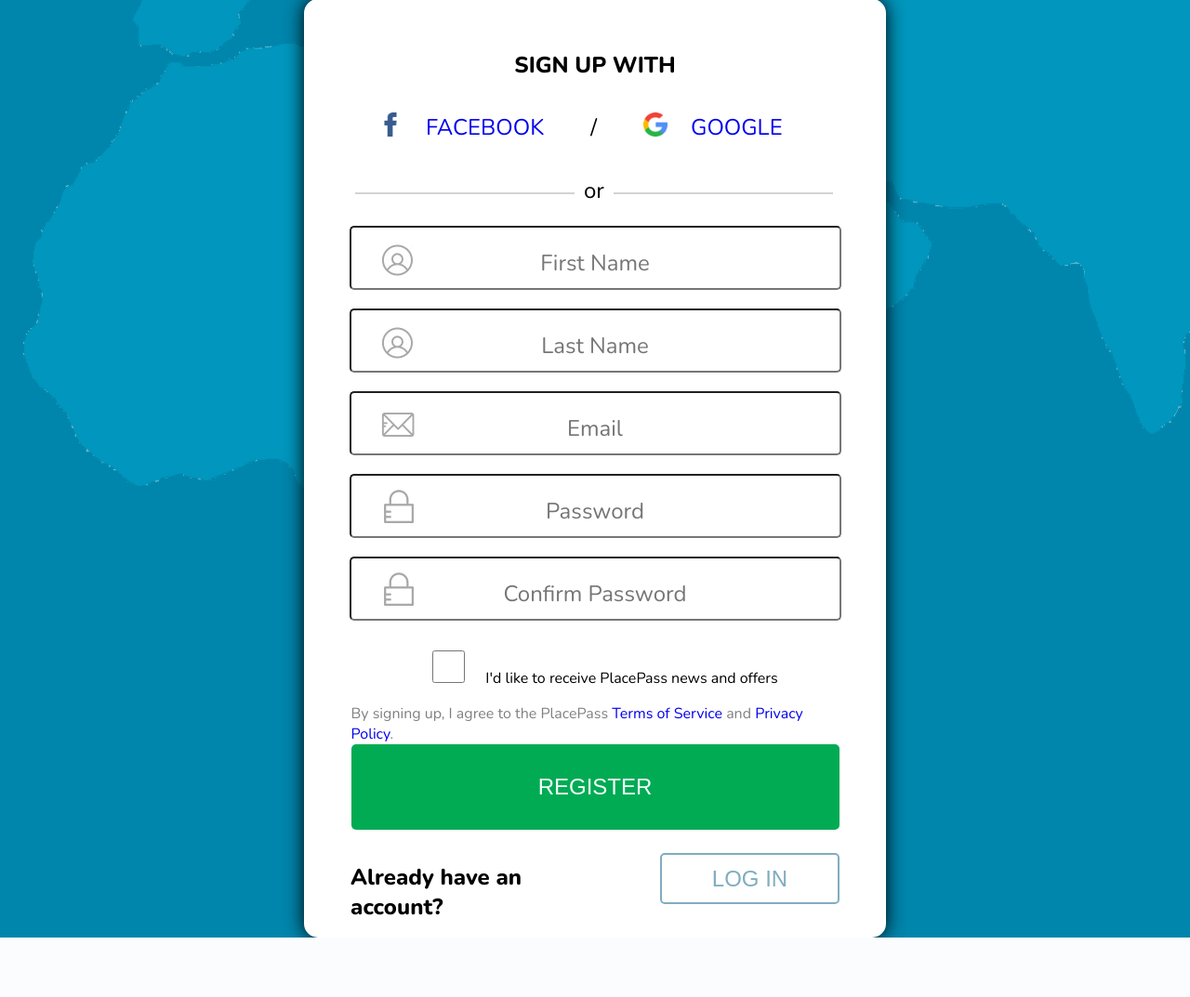
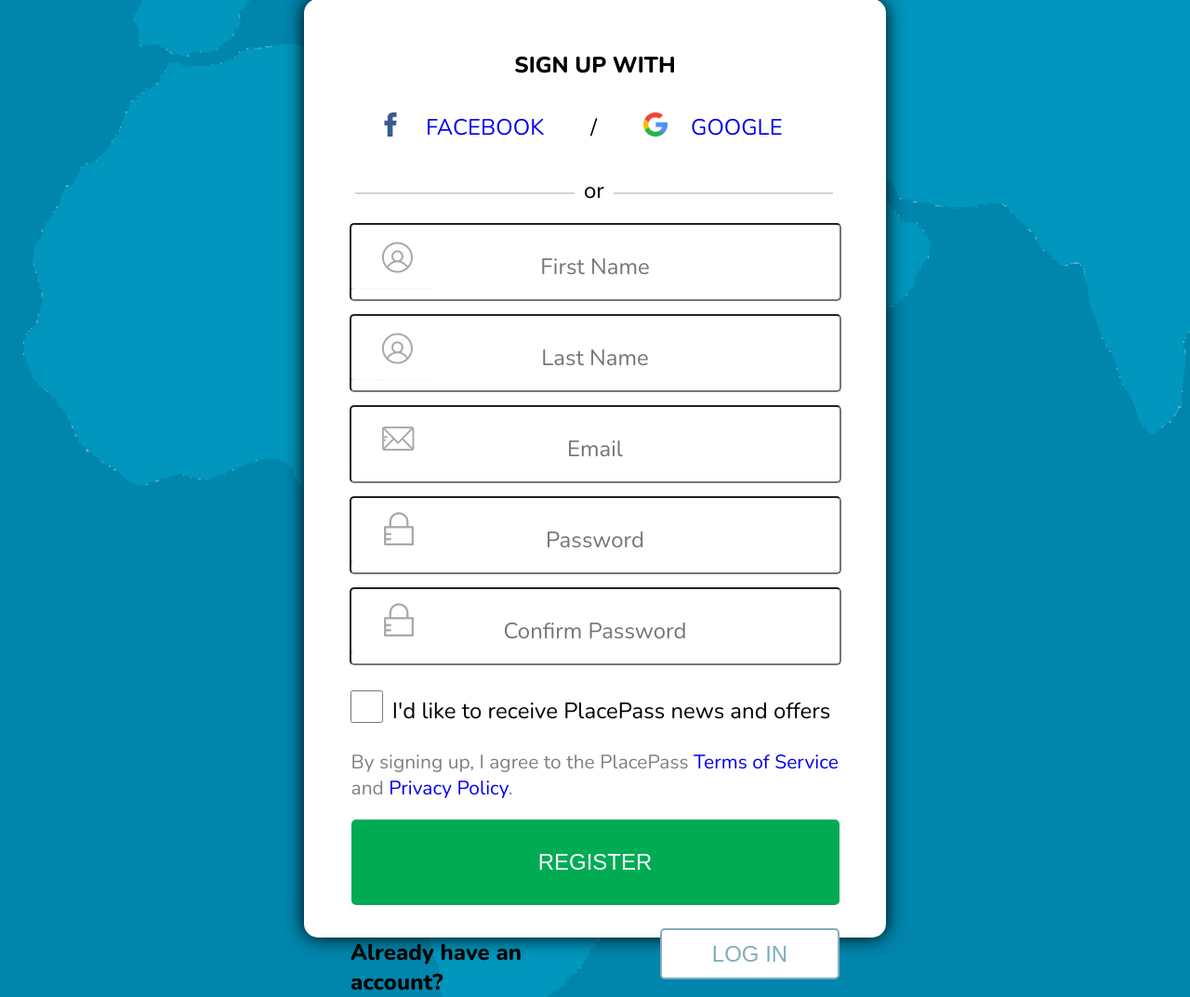
Before and after one commit to abikonya/django-site, a Django app: page / in a window 1280 px wide. Shown: the part 94-1167 px from the top of the page at 93% size. Before the commit the page ends 1103 px from the top, so only its background shows below. Run offline with Django 3.2, Linux system fonts and the light colour scheme; some libraries are stand-ins or nearby versions.

Commit message:
some html fixes

```diff
--- a/test_site/templates/auth.html
+++ b/test_site/templates/auth.html
@@ -41,12 +41,14 @@
         </ul>
         <form id='registartion' action="/test-site/success/" method="post"> {% csrf_token %}
             <center>
-                <input class="name" name="firstname" placeholder="First Name" required></input>
-                <input class="name" name="lastname" placeholder="Last Name" required></input>
-                <input class="email" name="email" placeholder="Email" required></input>
-                <input class="password" name="password" placeholder="Password" type="password" required></input>
-                <input class="password" name="password" placeholder="Confirm Password" type="password" required></input>
-                <input class="checkbox" type="checkbox" value="agree" required>I'd like to receive PlacePass news and offers</input>
+                <input class="name" name="firstname" placeholder="First Name" required>
+                <input class="name" name="lastname" placeholder="Last Name" required>
+                <input class="email" name="email" placeholder="Email" type="email" required>
+                <input class="password"  id="pass" name="password" placeholder="Password" type="password" required>
+                <input class="password" id="" name="password" placeholder="Confirm Password" type="password" required> <br>
+                <div>
+                    <input class="checkbox" id="checkbox" type="checkbox" value="agree" required><label for="checkbox">I'd like to receive PlacePass news and offers</label>
+                </div>
                 <p>By signing up, I agree to the PlacePass <a href="#">Terms of Service</a> and <a href="#">Privacy Policy</a>.</p>
                 <button class="reg">REGISTER</button>
                 <ul class="haveacc">
--- a/test_site/templates/css/main.css
+++ b/test_site/templates/css/main.css
@@ -79,10 +79,10 @@ img {
 
 input {
     font-size: 24px;
-    height: 55px;
+    height: 70px;
     width: 525px;
     text-align: center;
-    margin: 10px;
+    margin: 7px;
     font-family: 'Nunito', sans-serif;
     padding: 0;
     padding-top: 10px;
@@ -97,17 +97,17 @@ input {
     background: url(/static/img/email.png) no-repeat;
 }
 
-.password {
+.password, .password_confirm {
     background: url(/static/img/password.png) no-repeat;
 }
 
 .checkbox{
+    position: relative;
+    right: 10px;
     height: 35px;
     width: 35px;
     padding: 0;
-    margin: 22px;
-    font-size: 24px;
-    color: grey;
+    margin: 0;
 }
 
 form {
@@ -124,13 +124,16 @@ form {
     border: 0;
     font-size: 24px;
     border-radius: 5px;
+    margin-top: 20px;
 
 }
 
 p {
+    font-size: 21px;
     text-align: left;
     width: 525px;
     margin: 0;
+    margin-top: 20px;
     padding: 0;
     color: grey;
 }
@@ -161,3 +164,19 @@ p {
     font-size: 24px;
     margin-left: 45px;
 }
+
+label {
+    position: relative;
+    bottom: 5px;
+    font-size: 24px;
+    margin: 0;
+    padding: 0;
+    margin-bottom: 22px;
+}
+
+div {
+    width: 525px;
+    margin: 0;
+    padding: 0;
+    margin-top: 20px;
+}
```
